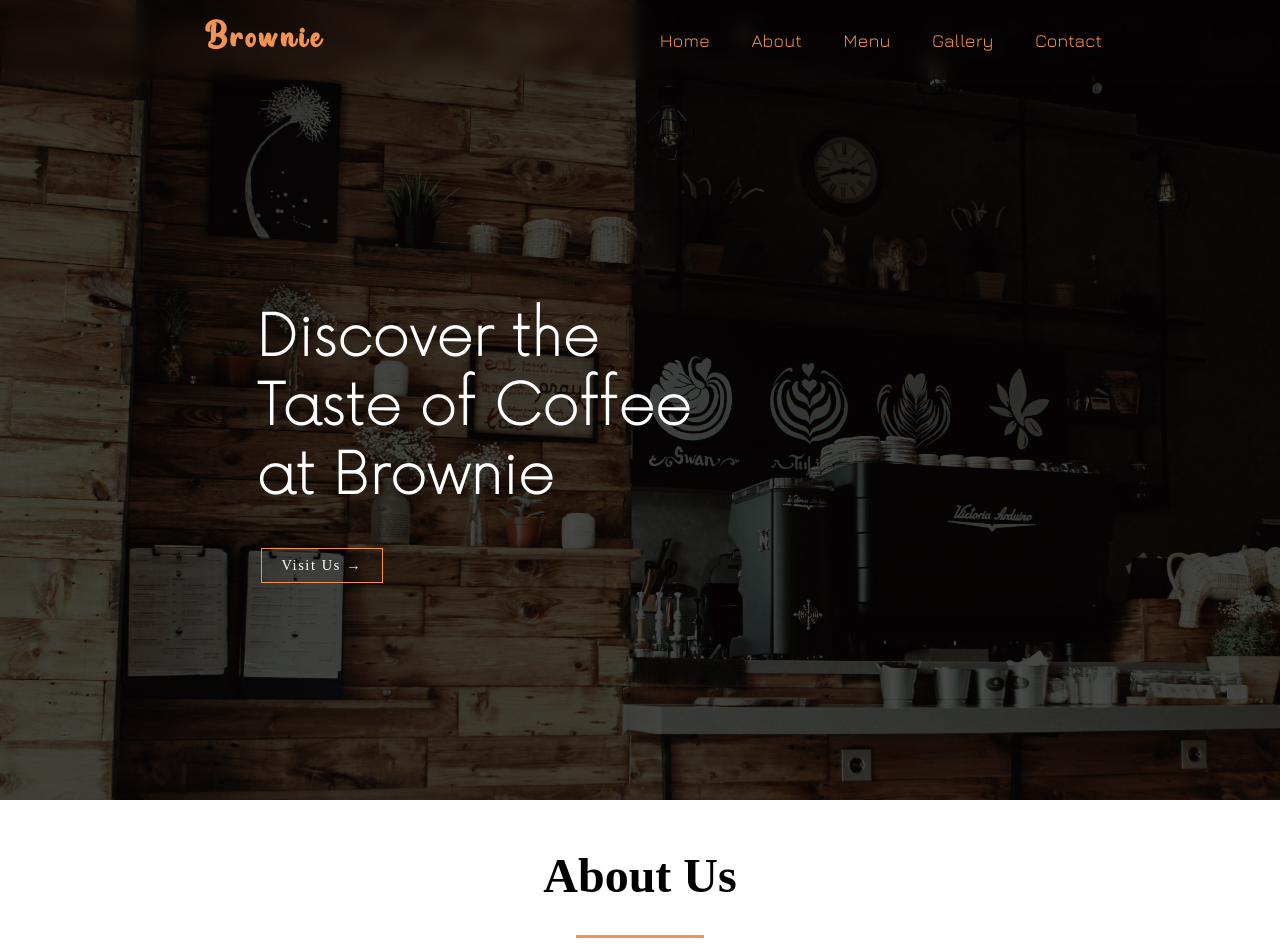
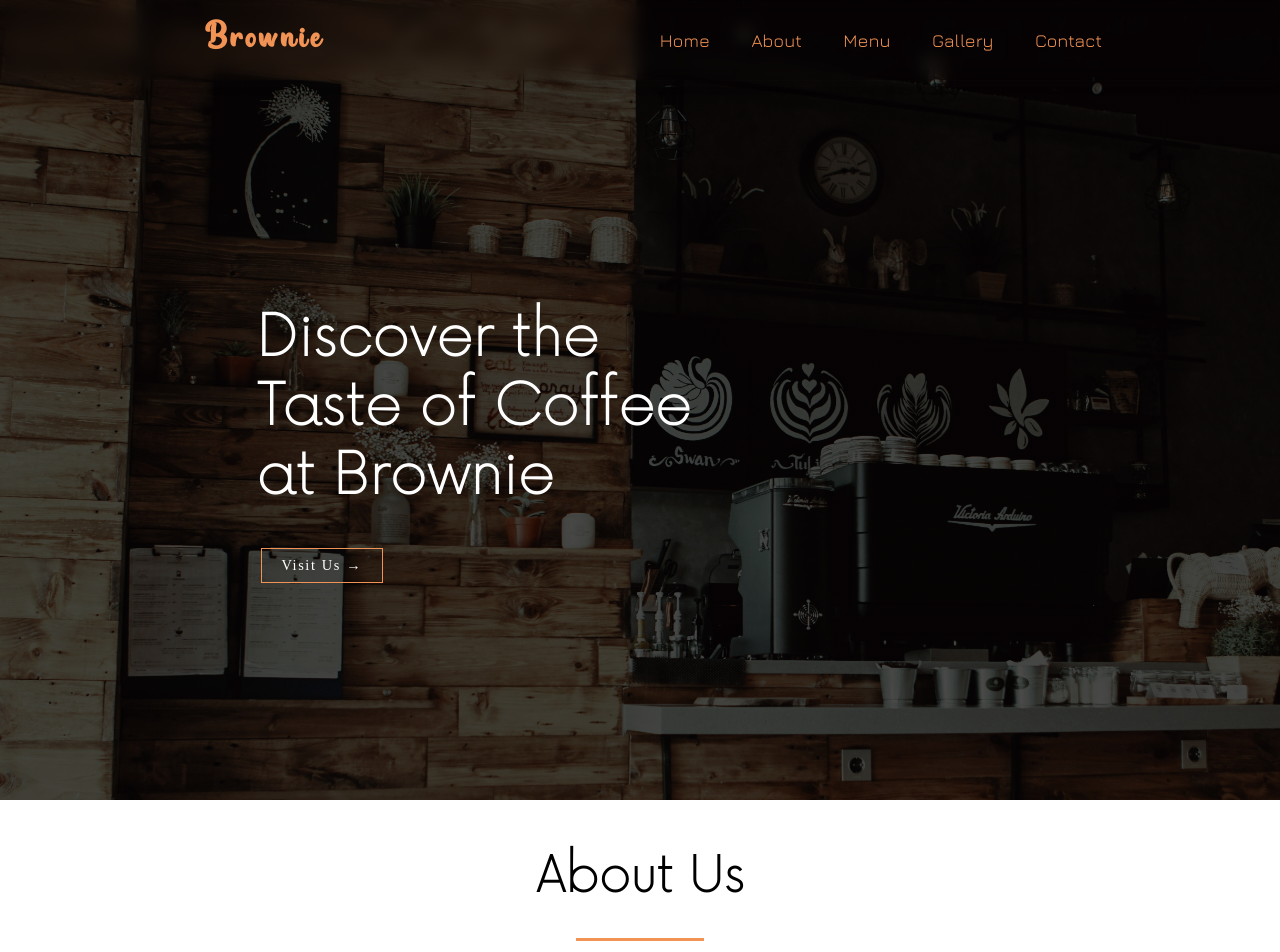
Before and after one commit to Binada-SH/React_coffee_shop_website, a React (Vite) app in the folder coffee_shop/: page / in a window 1280 px wide. Shown: the top 952 px of the page. Built offline with nearby package versions, Linux system fonts and the light colour scheme.

Commit message:
About Title Font Change

```diff
--- a/coffee_shop/src/Components/about/about.css
+++ b/coffee_shop/src/Components/about/about.css
@@ -10,7 +10,7 @@
 .about_title h2 {
     text-align: center;
     font-size: 3rem;
-    font-family: 'gotham';
+    font-family: 'now';
     color: #000000;
 }
 
```
